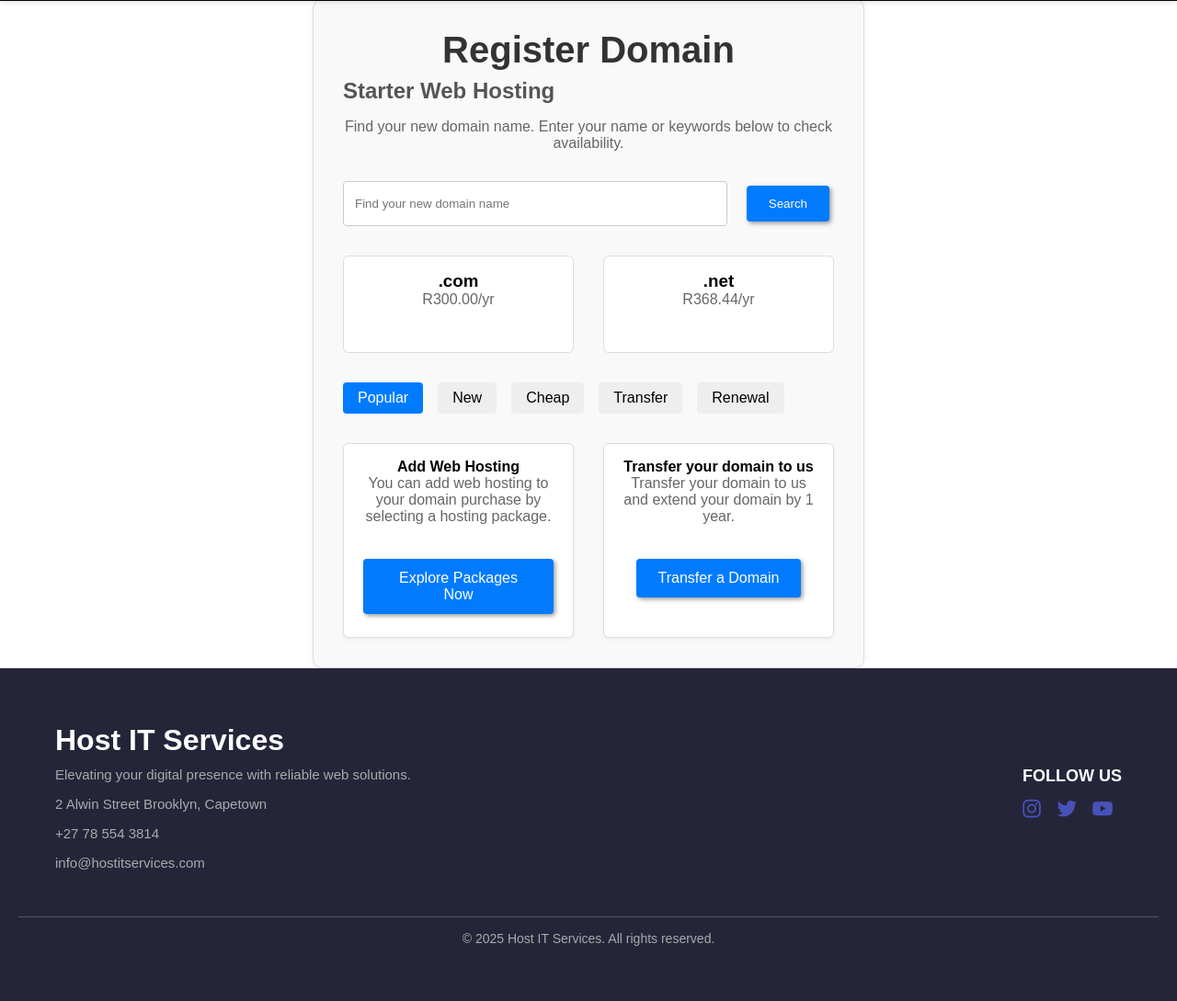
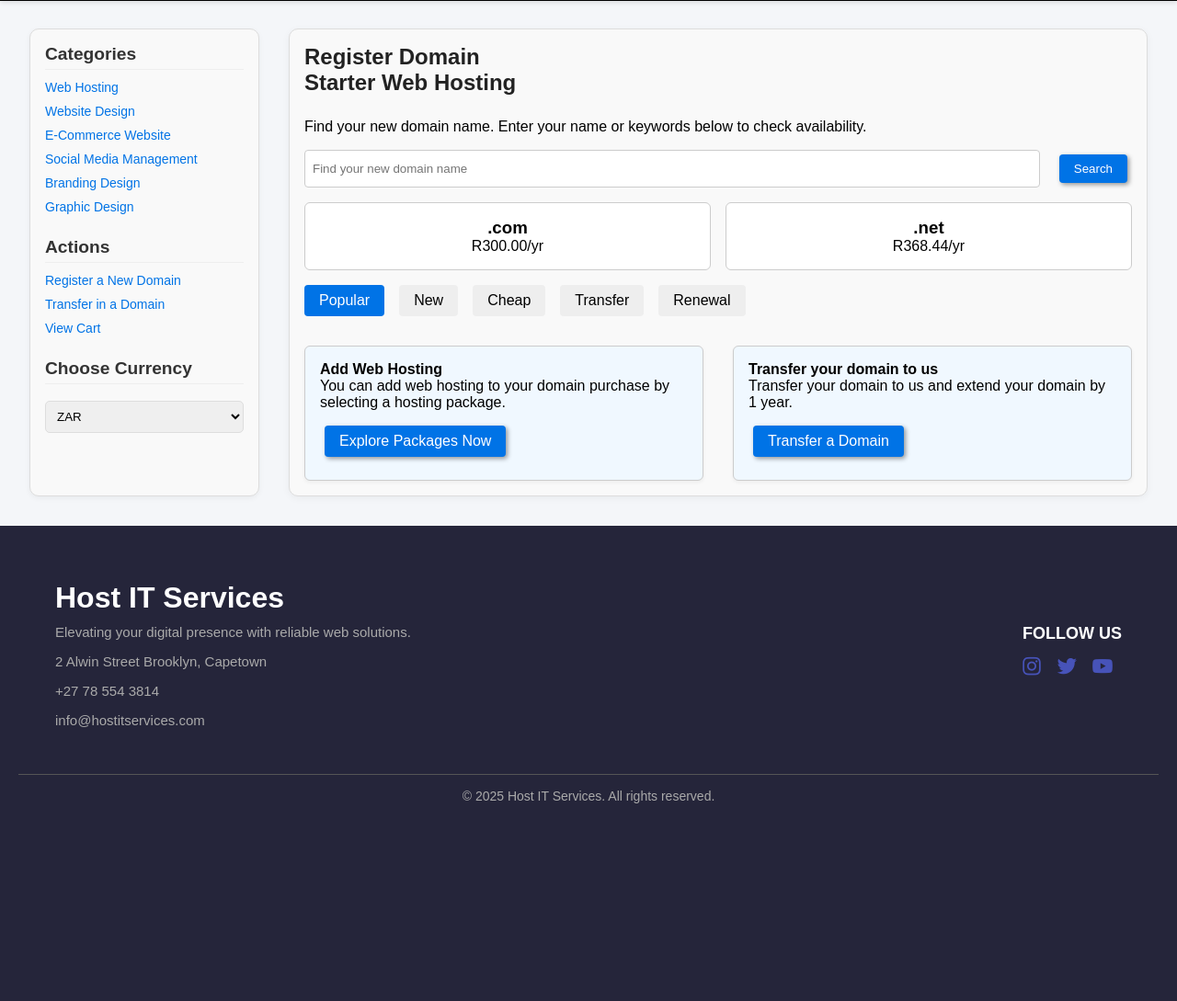
Before and after one commit to Assykabwe/HostITServicesWebsite, a PHP site: page /UserPages/register_domain.php in a window 1280 px wide. Shown: the part 73-1162 px from the top of the page at 92% size. After the commit the page ends 947 px from the top, so only its background shows below. Run offline with PHP 8.4, Linux system fonts and the light colour scheme.

Commit message:
included sidebars to the register and transfer domain

```diff
--- a/CSS/user_style.css
+++ b/CSS/user_style.css
@@ -851,3 +851,176 @@ footer {
   .checkout-btn:hover {
     background-color: #218838;
   }
+
+/* Layout container */
+.services-container {
+    display: flex;
+    flex-wrap: wrap;
+    gap: 2rem;
+    padding: 2rem;
+  }
+
+  /* Sidebar styling */
+  .sidebar {
+    width: 250px;
+    background-color: #f9f9f9;
+    padding: 1rem;
+    border-right: 1px solid #ddd;
+    font-family: Arial, sans-serif;
+  }
+
+  .sidebar h3 {
+    margin-top: 0;
+    font-size: 1.2rem;
+    color: #333;
+  }
+
+  .sidebar ul {
+    list-style: none;
+    padding: 0;
+    margin-bottom: 1.5rem;
+  }
+
+  .sidebar ul li {
+    margin-bottom: 0.5rem;
+  }
+
+  .sidebar ul li a {
+    text-decoration: none;
+    color: #0073e6;
+  }
+
+  .sidebar select {
+    width: 100%;
+    padding: 0.5rem;
+    margin-top: 0.5rem;
+  }
+
+  /* Main content styling */
+  .main-content {
+    flex: 1;
+    min-width: 300px;
+    font-family: Arial, sans-serif;
+  }
+
+  .main-content h1,
+  .main-content h2 {
+    margin-top: 0;
+    color: #222;
+  }
+
+  .domain-search-form {
+    display: flex;
+    gap: 1rem;
+    margin: 1rem 0;
+  }
+
+  .domain-search-form input {
+    flex: 1;
+    padding: 0.5rem;
+    border: 1px solid #ccc;
+  }
+
+  .domain-search-form .btn {
+    padding: 0.5rem 1rem;
+    background-color: #0073e6;
+    color: white;
+    border: none;
+    cursor: pointer;
+  }
+
+  .domain-options {
+    display: flex;
+    gap: 1rem;
+    margin: 1rem 0;
+  }
+
+  .domain-card {
+    border: 1px solid #ccc;
+    padding: 1rem;
+    background-color: #fff;
+    flex: 1;
+    text-align: center;
+  }
+
+  .domain-tabs {
+    display: flex;
+    gap: 1rem;
+    list-style: none;
+    padding: 0;
+    margin: 1rem 0;
+  }
+
+  .domain-tabs li {
+    padding: 0.5rem 1rem;
+    background-color: #eee;
+    cursor: pointer;
+  }
+
+  .domain-tabs li.active {
+    background-color: #0073e6;
+    color: white;
+  }
+
+  .promo-section {
+    display: flex;
+    gap: 2rem;
+    margin-top: 2rem;
+  }
+
+  .promo-box {
+    flex: 1;
+    background-color: #f0f8ff;
+    padding: 1rem;
+    border: 1px solid #ccc;
+  }
+
+  .promo-box h4 {
+    margin-top: 0;
+  }
+
+  .promo-box .btn {
+    display: inline-block;
+    margin-top: 1rem;
+    padding: 0.5rem 1rem;
+    background-color: #0073e6;
+    color: white;
+    text-decoration: none;
+    border-radius: 4px;
+  }
+  .content-section {
+    display: none;
+  }
+
+  .content-section.active {
+    display: block;
+  }
+
+  .captcha-group {
+    margin-top: 1.5rem;
+  }
+
+  .captcha-row {
+    display: flex;
+    align-items: center;
+    gap: 1rem;
+    margin-top: 0.5rem;
+  }
+
+  .captcha-code {
+    background-color: #0073e6;
+    color: white;
+    font-weight: bold;
+    font-size: 1.2rem;
+    padding: 0.5rem 1rem;
+    border-radius: 8px;
+    letter-spacing: 2px;
+    user-select: none;
+  }
+
+  .captcha-row input[type="text"] {
+    flex: 1;
+    padding: 0.5rem;
+    border: 1px solid #ccc;
+    border-radius: 4px;
+  }
--- a/UserPages/register_domain.php
+++ b/UserPages/register_domain.php
@@ -1,19 +1,47 @@
 <!DOCTYPE html>
 <html lang="en">
 <head>
-  <meta charset="UTF-8">
-  <meta name="viewport" content="width=device-width, initial-scale=1.0">
-  <link rel="stylesheet" type="text/css" href="../CSS/user_style.css">
+  <meta charset="UTF-8" />
+  <meta name="viewport" content="width=device-width, initial-scale=1.0" />
+  <link rel="stylesheet" type="text/css" href="../CSS/user_style.css" />
   <script src="https://cdnjs.cloudflare.com/ajax/libs/sweetalert/2.1.2/sweetalert.min.js"></script>
-  <link rel="stylesheet" href="https://unpkg.com/boxicons@2.1.2/css/boxicons.min.css">
-  <link rel="stylesheet" href="https://cdnjs.cloudflare.com/ajax/libs/font-awesome/6.5.1/css/all.min.css">
+  <link rel="stylesheet" href="https://unpkg.com/boxicons@2.1.2/css/boxicons.min.css" />
+  <link rel="stylesheet" href="https://cdnjs.cloudflare.com/ajax/libs/font-awesome/6.5.1/css/all.min.css" />
   <script src="../JavaScript/user_script.js" defer></script>
   <title>Host IT Services - Register Domain</title>
 </head>
 <body>
-  <?php include '../UserPages/User_Header.php';?>
+  <?php include '../UserPages/User_Header.php'; ?>
 
-  <main class="main-content centered-content">
+  <section class="services-container">
+    <!-- Sidebar -->
+    <div class="sidebar">
+      <h3>Categories</h3>
+      <ul>
+        <li><a href="#" data-target="web_hosting">Web Hosting</a></li>
+        <li><a href="#" data-target="website_design">Website Design</a></li>
+        <li><a href="#" data-target="ecommerce">E-Commerce Website</a></li>
+        <li><a href="#" data-target="social_media">Social Media Management</a></li>
+        <li><a href="#" data-target="branding">Branding Design</a></li>
+        <li><a href="#" data-target="graphic">Graphic Design</a></li>
+      </ul>
+      <h3>Actions</h3>
+      <ul>
+        <li><a href="/HOSTITSERVICESWEBSITE-1/UserPages/register_domain.php">Register a New Domain</a></li>
+        <li><a href="/HOSTITSERVICESWEBSITE-1/UserPages/transfer_domain.php">Transfer in a Domain</a></li>
+        <li><a href="/HOSTITSERVICESWEBSITE-1/UserPages/cart.php">View Cart</a></li>
+      </ul>
+      <h3>Choose Currency</h3>
+      <select>
+        <option>ZAR</option>
+        <option>USD</option>
+        <option>EUR</option>
+      </select>
+    </div>
+
+    <!-- Main Content -->
+
+    <main class="main-content">
       <h1>Register Domain</h1>
       <h2>Starter Web Hosting</h2>
       <p>Find your new domain name. Enter your name or keywords below to check availability.</p>
@@ -53,9 +81,11 @@
           <p>Transfer your domain to us and extend your domain by 1 year.</p>
           <a href="transfer_domain.php" class="btn">Transfer a Domain</a>
         </div>
+
       </div>
     </main>
+  </section>
 
-  <?php include '../Components/footer.php';?>
+  <?php include '../Components/footer.php'; ?>
 </body>
 </html>
```
Also changed, not shown: UserPages/transfer_domain.php (+39 -1 lines). Lines whose indentation alone changed are shown as unchanged.
